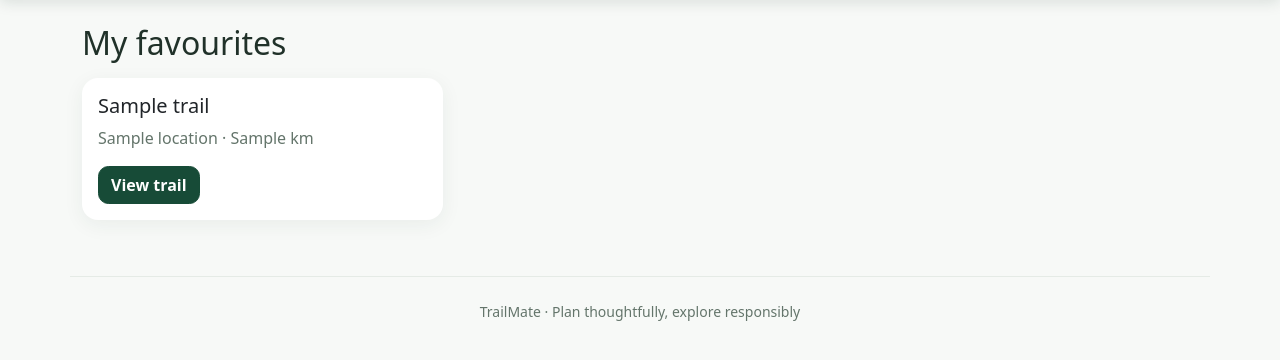
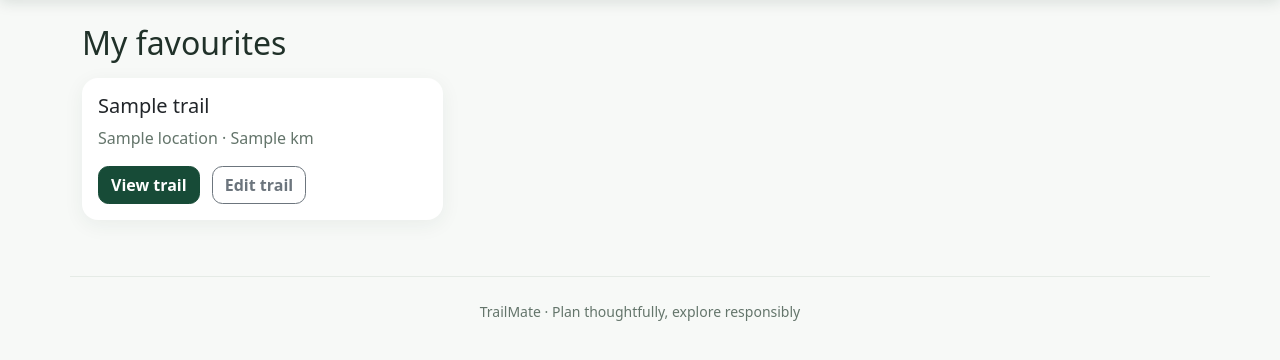
Before and after one commit to charchitpokharel/TrailMateLaravel, a Laravel app: template resources/views/favourites.blade.php in a window 1280 px wide. Shown: the part 56-416 px from the top of the page. Run offline with Laravel 12, Linux system fonts and the light colour scheme; a user stored in the database is signed in; data comes from the database, SQL or seed files in the repository; tables that the repository leaves empty hold one stand-in row (values such as "Sample post"); the template is opened without the code that fills it: most values are stand-ins (such as "Sample title", 1, 10 or a date in 2020).

Commit message:
Add edit trail option to favourites page

```diff
--- a/resources/views/favourites.blade.php
+++ b/resources/views/favourites.blade.php
@@ -1,7 +1,14 @@
 @extends('layouts.app', ['title' => 'My favourites'])
 @section('content')
 <h1 class="h2 mb-3">My favourites</h1><div class="row g-3">
-@forelse($trails as $trail)<div class="col-md-4"><div class="card h-100"><div class="card-body"><h2 class="h5">{{ $trail->name }}</h2><p class="muted">{{ $trail->location }} · {{ $trail->distance_km }} km</p><a class="btn btn-forest" href="{{ route('trails.show', $trail) }}">View trail</a></div></div></div>
+@forelse($trails as $trail)<div class="col-md-4"><div class="card h-100"><div class="card-body"><h2 class="h5">{{ $trail->name }}</h2><p class="muted">{{ $trail->location }} · {{ $trail->distance_km }} km</p><a class="btn btn-forest" href="{{ route('trails.show', $trail) }}">View trail</a>
+@auth
+@if((isset(Auth::user()->role) && Auth::user()->role === 'admin') || ($trail->user_id && (int)$trail->user_id === (int)Auth::id()))
+<a class="btn btn-outline-secondary ms-2"
+   href="{{ route('trails.edit', $trail) }}">Edit trail</a>
+@endif
+@endauth
+</div></div></div>
 @empty<p class="muted">No favourites yet. Save trails from their detail pages.</p>@endforelse
 </div>
 @endsection
```
